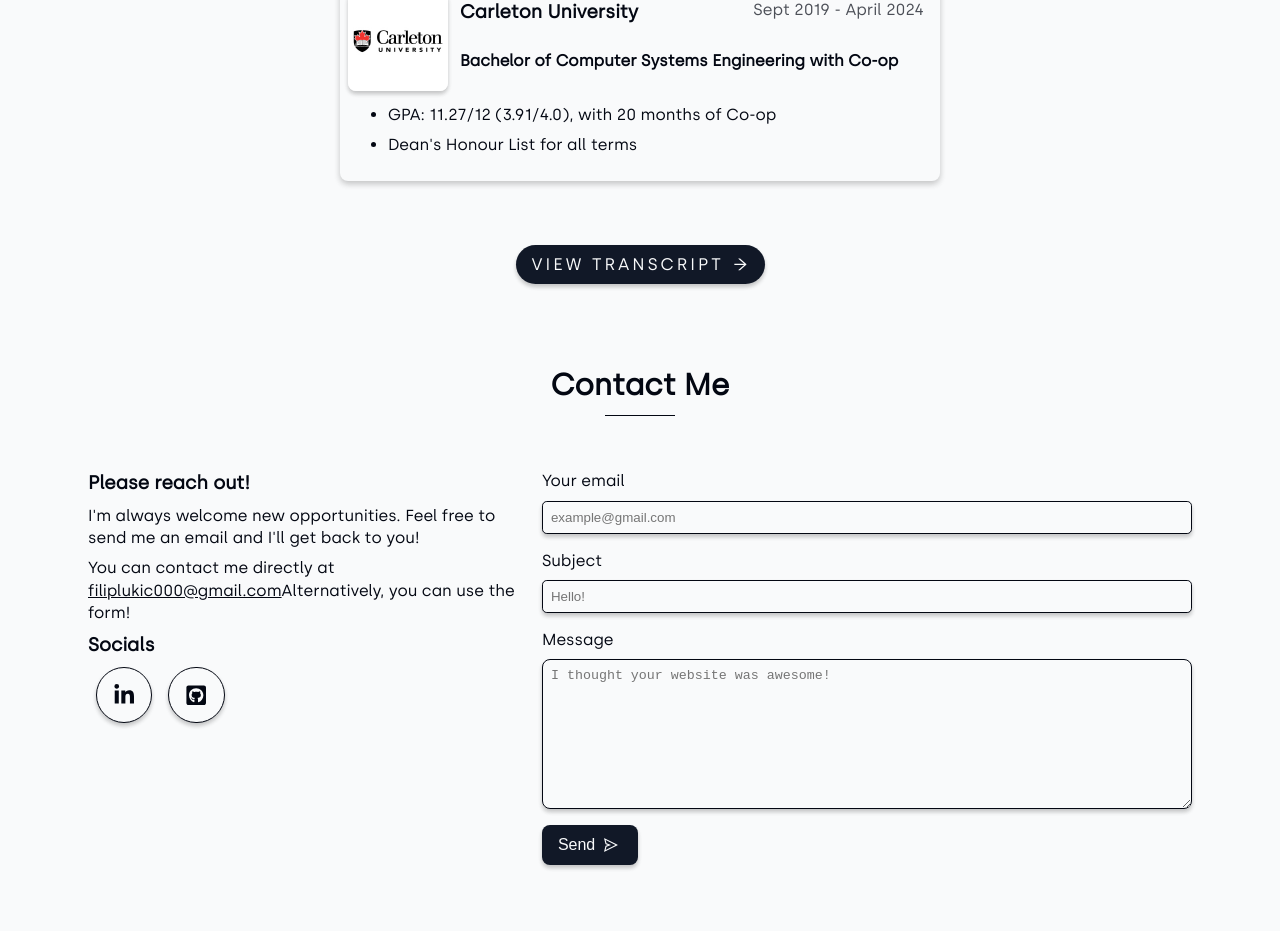
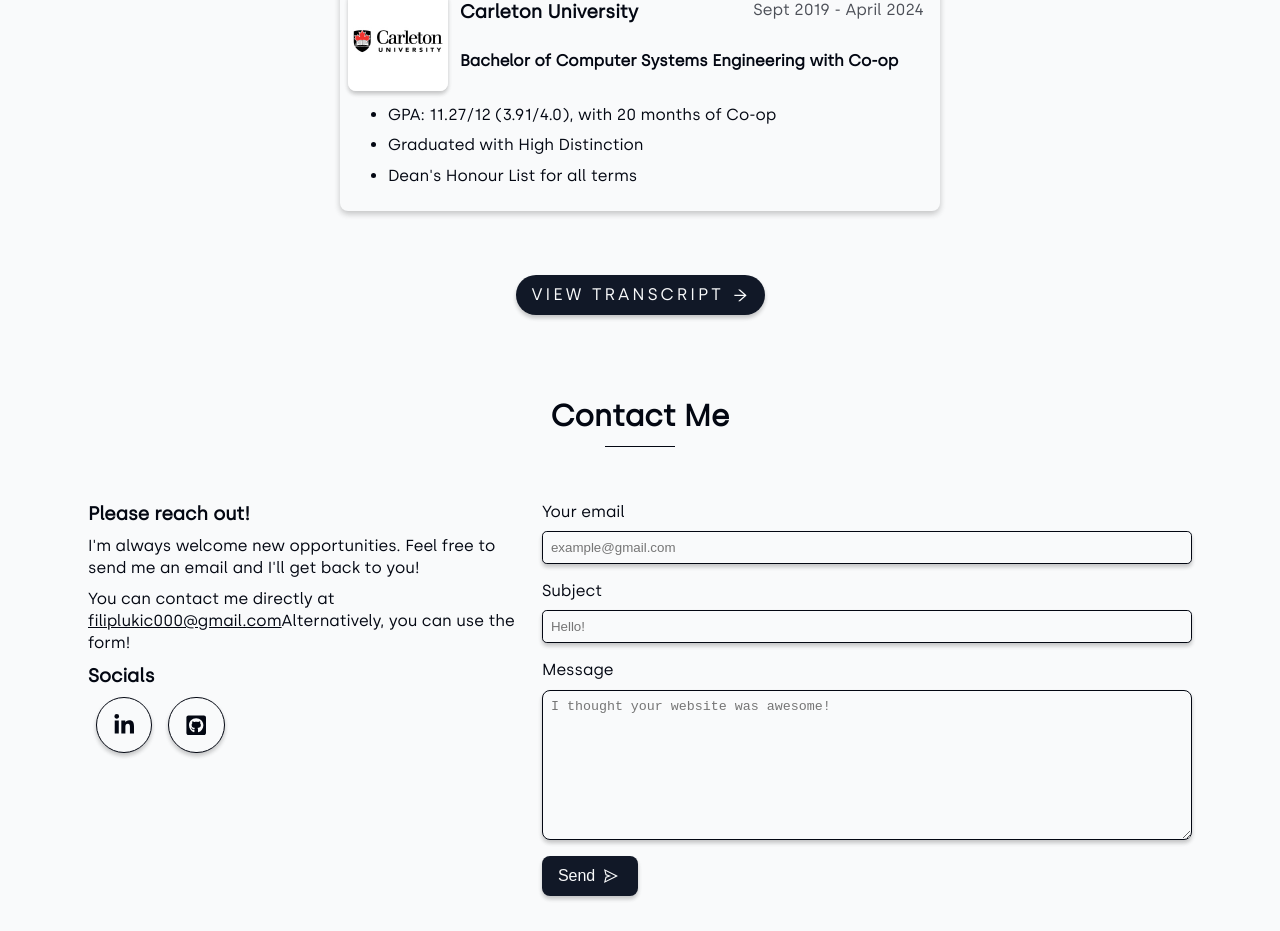
Before and after one commit to FLukic0/websiteV2, a Next.js app: page / in a window 1280 px wide. Shown: the part 5600-6531 px from the top of the page. Built offline with nearby package versions, Linux system fonts and the light colour scheme.

Commit message:
Update readme and education

```diff
--- a/components/Education.tsx
+++ b/components/Education.tsx
@@ -37,6 +37,7 @@ const Education: FC = () => {
             <div className="info">
               <ul>
                 <li>GPA: 11.27/12 (3.91/4.0), with 20 months of Co-op</li>
+                <li>Graduated with High Distinction</li>
                 <li>Dean's Honour List for all terms</li>
               </ul>
             </div>
```
Also changed, not shown: 1 other file (tests, documents, lock files or other folders).
